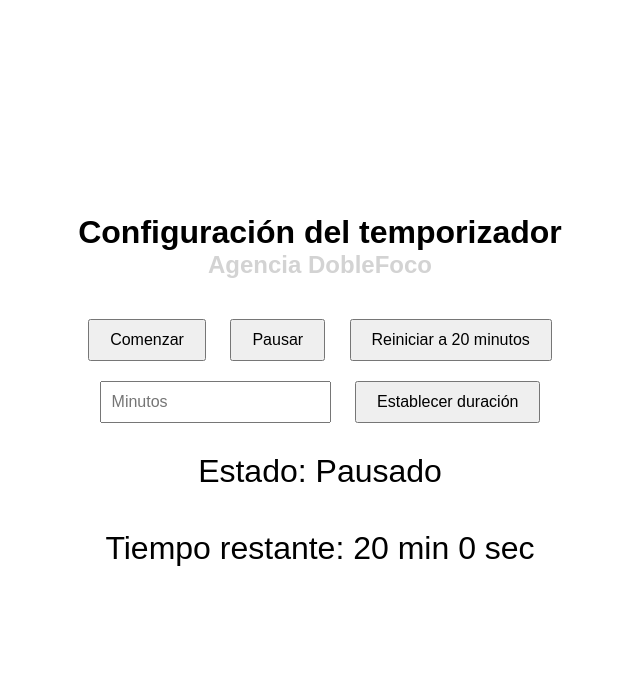
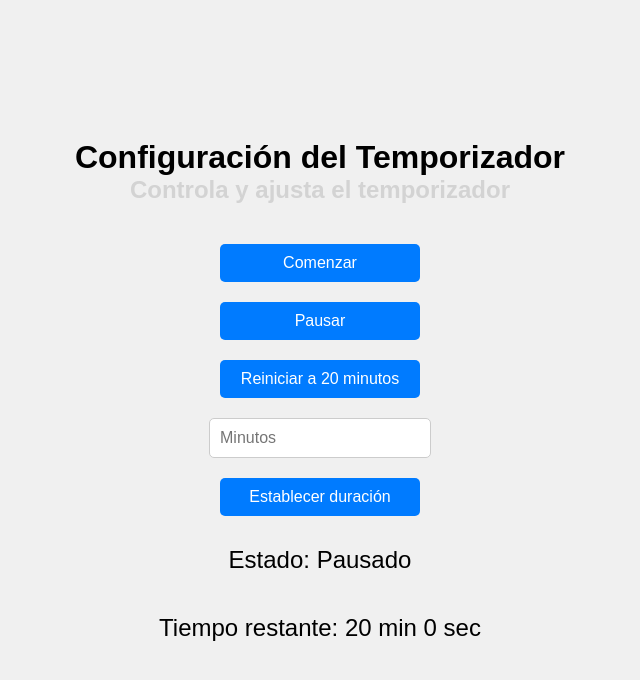
Before and after one commit to enfermero-dev/TimerControl, a website: page public/setup.html in a window 1280 px wide. Shown: the whole page, without its empty margins (320-960 px from the left). Drawn offline with Linux system fonts and the light colour scheme; no server answers.

Commit message:
feat: Beautify setup page

```diff
--- a/public/setup.html
+++ b/public/setup.html
@@ -14,44 +14,65 @@
       height: 100vh;
       margin: 0;
       font-family: Arial, sans-serif;
+      background-color: #f0f0f0;
+      padding: 20px;
+      box-sizing: border-box;
     }
     h1 {
       margin: 0;
+      font-size: 2rem;
     }
     h2 {
       margin: 0;
-      margin-bottom: 30px;;
+      margin-bottom: 30px;
       color: rgb(211, 211, 211);
+      font-size: 1.5rem;
+    }
+    .controls {
+      display: flex;
+      flex-direction: column;
+      align-items: center;
+      width: 100%;
+      max-width: 400px;
     }
     button {
       margin: 10px;
       padding: 10px 20px;
       font-size: 1rem;
+      width: 100%;
+      max-width: 200px;
+      border: none;
+      background-color: #007bff;
+      color: white;
+      border-radius: 5px;
+      cursor: pointer;
+    }
+    button:hover {
+      background-color: #0056b3;
     }
     input {
       margin: 10px;
       padding: 10px;
       font-size: 1rem;
+      width: calc(100% - 20px);
+      max-width: 200px;
+      border: 1px solid #ccc;
+      border-radius: 5px;
     }
-    .status {
+    .status, .time-remaining {
       margin: 20px;
-      font-size: 2rem;
-    }
-    .time-remaining {
-      margin: 20px;
-      font-size: 2rem;
+      font-size: 1.5rem;
+      text-align: center;
     }
   </style>
 </head>
 <body>
-  <h1>Configuración del temporizador</h1>
-  <h2>Agencia DobleFoco</h2>
-  <div>
+  <h1>Configuración del Temporizador</h1>
+  <h2>Controla y ajusta el temporizador</h2>
+  <div class="controls">
     <button onclick="startTimer()">Comenzar</button>
     <button onclick="pauseTimer()">Pausar</button>
     <button onclick="resetToTwenty()">Reiniciar a 20 minutos</button>
-  </div>
-  <div>
     <input type="number" id="duration" placeholder="Minutos">
     <button onclick="configureTimer()">Establecer duración</button>
   </div>
```
